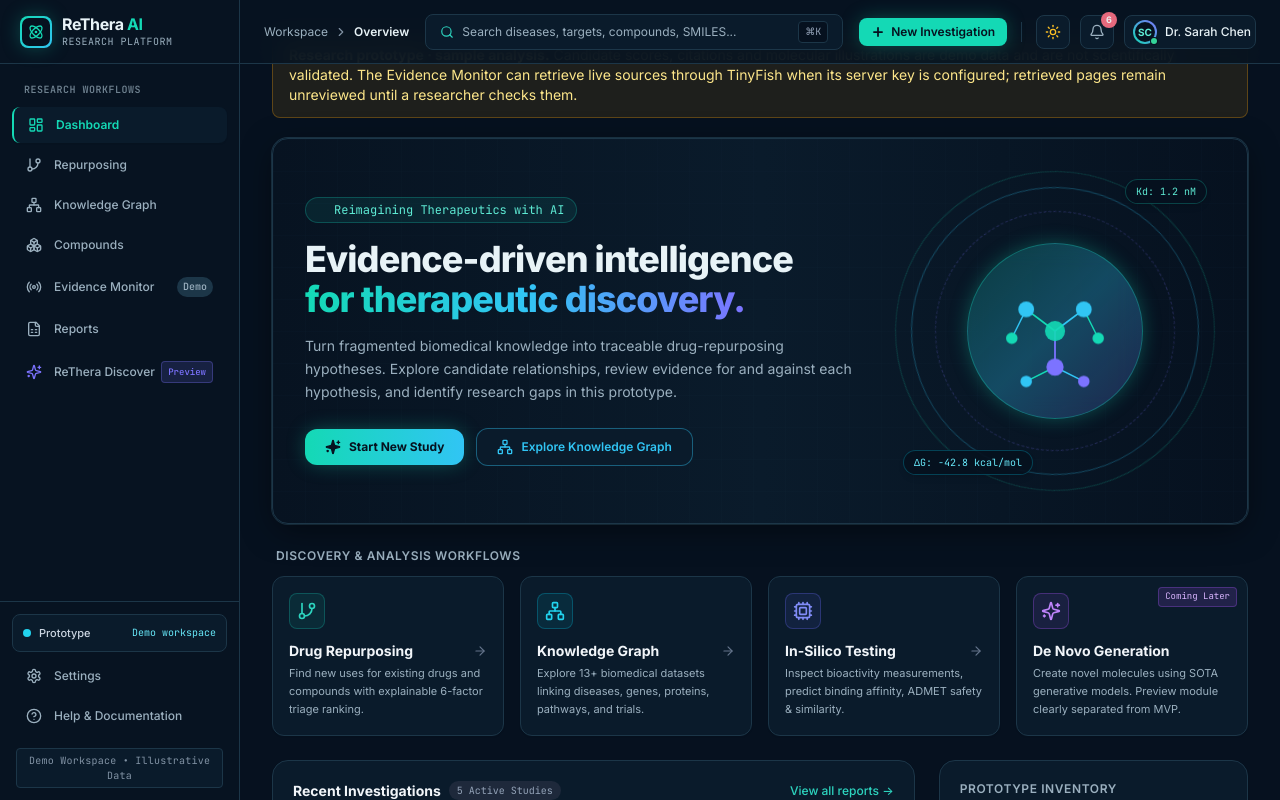
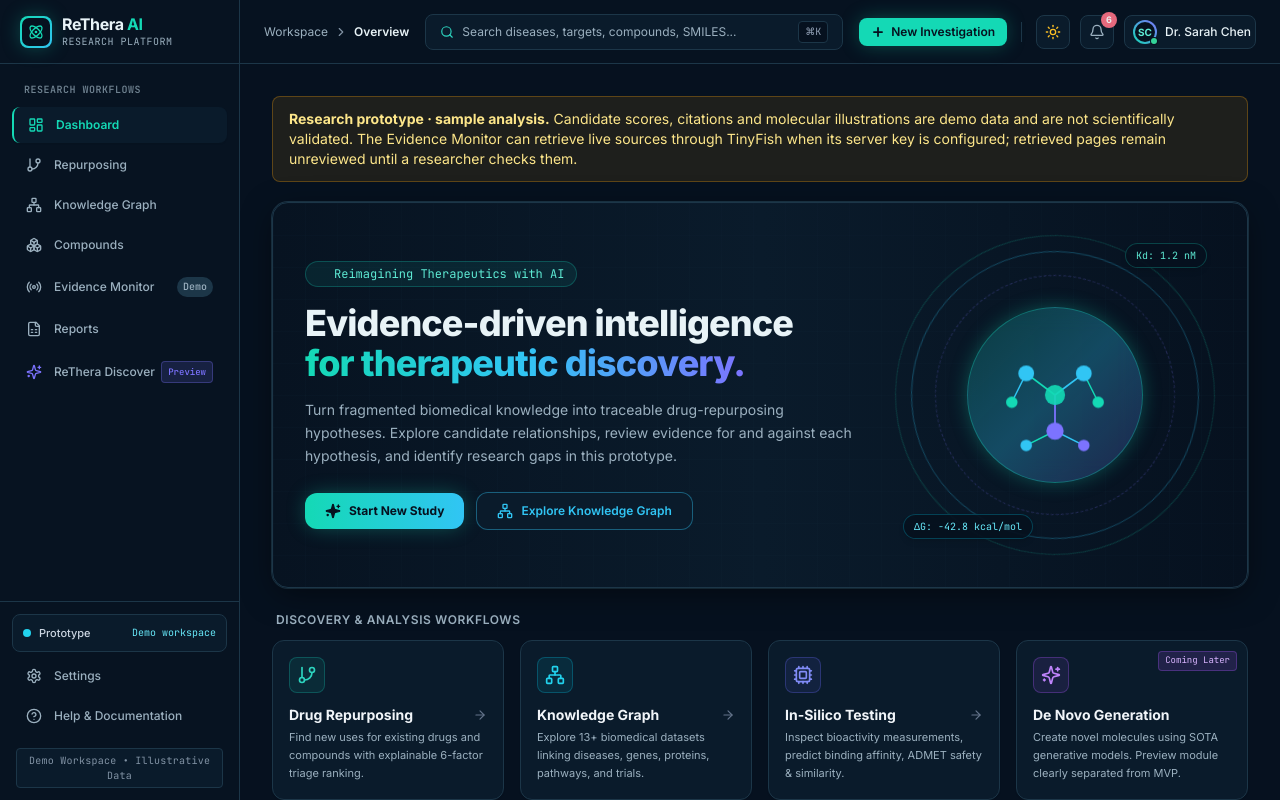
Before and after one commit to Prerna1313/ReThera-AI, a React (Vite) app: page / in a window 1280 px wide. Shown: the top 800 px of the page. Built offline with nearby package versions, Linux system fonts and the light colour scheme.

Commit message:
fix: reserve space below fixed navigation

```diff
--- a/src/App.tsx
+++ b/src/App.tsx
@@ -185,7 +185,7 @@
       {/* Main Content Area */}
       <div className="flex-1 flex flex-col min-w-0 md:pl-60">
         {/* Top Navigation Bar */}
-        <div className="sticky top-0 z-30">
+        <div className="sticky top-0 z-30 h-16 shrink-0">
           <TopBar
             currentTab={currentTab}
             onSelectTab={handleNavigate}
```
